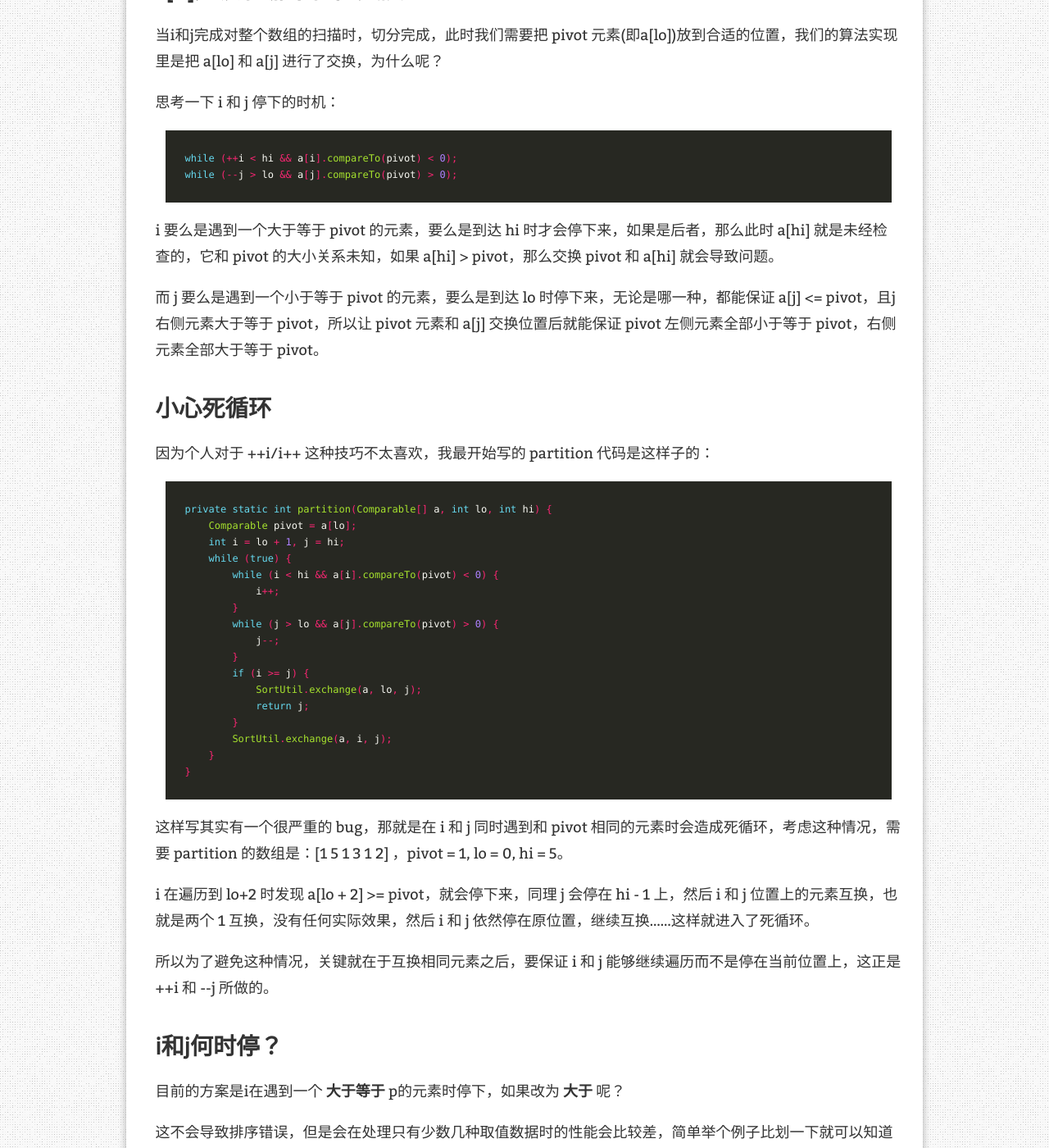
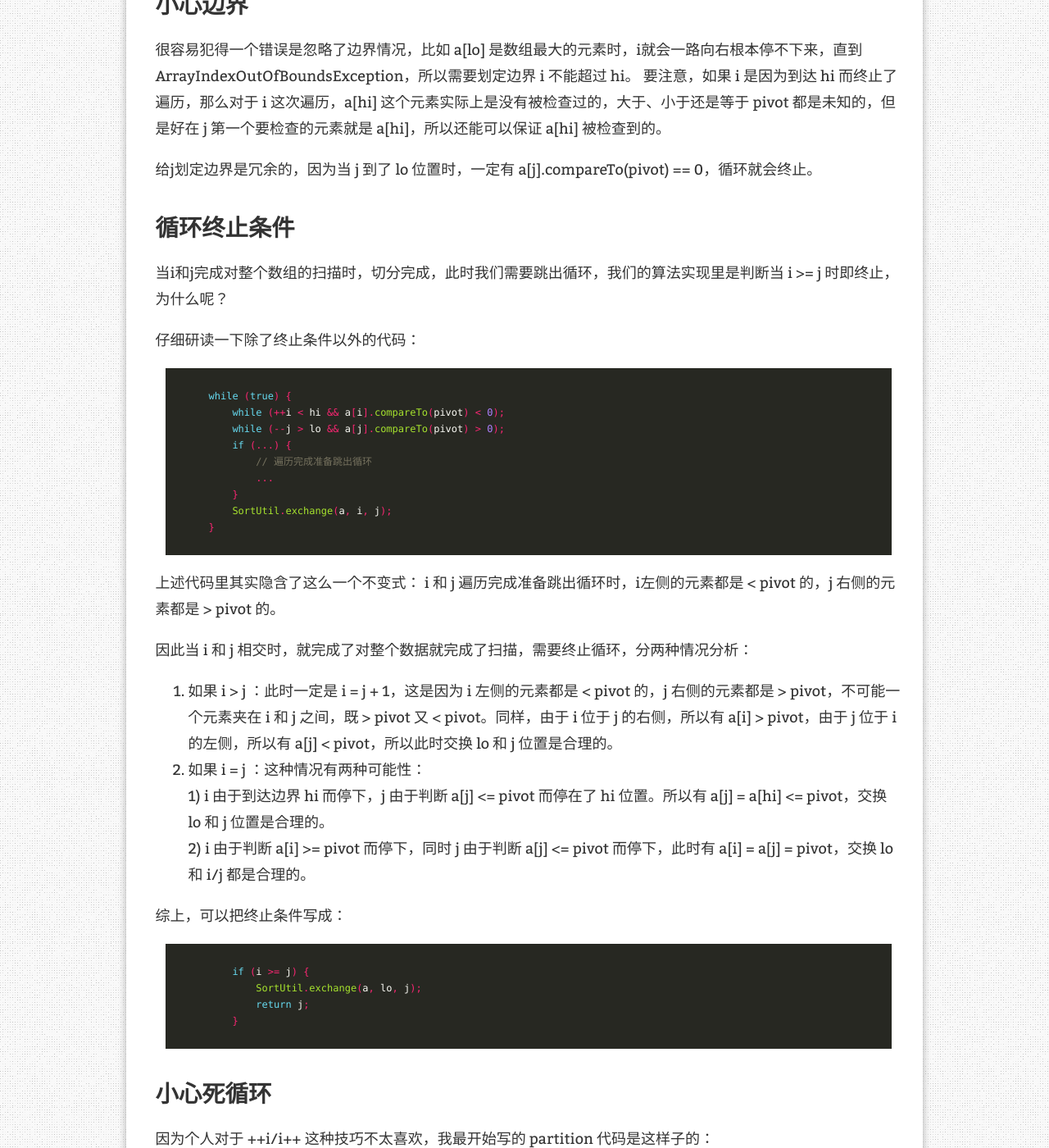
Before and after one commit to MuyiG/muyig.github.io, a Jekyll site: the page built from _posts/2017-08-26-QuickSort.md, in a window 1280 px wide and 1400 px high, scrolled down 3250 px. Shown: the whole window at 82% size. Built offline with Jekyll 4.4.1, drawn with Linux system fonts in a browser that asks for light colours; nearby versions of some CDN libraries; comment, search, counter and statistics services are not loaded; some of the changed text lies outside the part shown.

Commit message:
QuickSort

````diff
--- a/_posts/2017-08-26-QuickSort.md
+++ b/_posts/2017-08-26-QuickSort.md
@@ -43,8 +43,8 @@
 主要的排序逻辑就是一个简单的递归，所以算法的核心在切分算法 partition 上。
 
 一种切分的思路是这样的：
-1. 选取a[lo]作为切分元素 pivot，用一个指针 i从 lo+1 开始向右遍历数组，遇到一个大于等于 pivot 的元素就停下，再用一个指针 j 从 hi 向左遍历，遇到一个小于等于 pivot 的元素就停下。
-2. 这时候 i 和 j 位置的元素显然是错位的，交换之，这样就保证了 i 左侧的元素都是小于等于 p 的，j右侧的元素都是大于等于 p 的。
+1. 选取 a[lo] 作为切分元素 pivot，用一个指针 i从 lo+1 开始向右遍历数组，遇到一个大于等于 pivot 的元素就停下，再用一个指针 j 从 hi 向左遍历，遇到一个小于等于 pivot 的元素就停下。
+2. 这时候 i 和 j 位置的元素显然是错位的，交换之，这样就保证了 i 左侧的元素都是小于 p 的，j 右侧的元素都是大于 p 的。
 3. 重复步骤 1 和 2 ，直到 i 和 j 相遇（或者某一个指针遍历了全部元素），就表示数组已经切分完毕，此时只需要把 p 和左侧元素的最大值，也即是 a[j] 交换位置即可。
 
 如下是 partition 方法的实现：
@@ -84,23 +84,50 @@
 ```
 这会平白多出了几个 +1 和 -1，略微降低了些可读性，所以最好还是使用 ++i/\-\-j 的方式。
 
-## 小心边界情况
+## < 还是 <= ?
+目前的 i, j 遍历规则是：在不越界的情况下，是只要当前元素 < pivot，i就会递增；同样的，只要当前元素 > pivot，j 就会递减。
+
+如果分别改为 <= 和 >= 呢？
+
+这不会导致排序错误，但是按照书上的说法，这种方式会在处理只有少数几种取值数据时的性能会比较差，可以通过数学证明此时的算法时间复杂度是平方级别（然而我不会。。）。
+
+## 小心边界
 很容易犯得一个错误是忽略了边界情况，比如 a[lo] 是数组最大的元素时，i就会一路向右根本停不下来，直到 ArrayIndexOutOfBoundsException，所以需要划定边界 i 不能超过 hi。
 要注意，如果 i 是因为到达 hi 而终止了遍历，那么对于 i 这次遍历，a[hi] 这个元素实际上是没有被检查过的，大于、小于还是等于 pivot 都是未知的，但是好在 j 第一个要检查的元素就是 a[hi]，所以还能可以保证 a[hi] 被检查到的。
 
 给j划定边界是冗余的，因为当 j 到了 lo 位置时，一定有 a[j].compareTo(pivot) == 0，循环就会终止。
 
-## a[lo]应该和哪个位置交换？
-当i和j完成对整个数组的扫描时，切分完成，此时我们需要把 pivot 元素(即a[lo])放到合适的位置，我们的算法实现里是把 a[lo] 和 a[j] 进行了交换，为什么呢？
+## 循环终止条件
+当i和j完成对整个数组的扫描时，切分完成，此时我们需要跳出循环，我们的算法实现里是判断当 i >= j 时即终止，为什么呢？
 
-思考一下 i 和 j 停下的时机：
+仔细研读一下除了终止条件以外的代码：
 ```java
-while (++i < hi && a[i].compareTo(pivot) < 0);
-while (--j > lo && a[j].compareTo(pivot) > 0);
+    while (true) {
+        while (++i < hi && a[i].compareTo(pivot) < 0);
+        while (--j > lo && a[j].compareTo(pivot) > 0);
+        if (...) {
+            // 遍历完成准备跳出循环
+            ...
+        }
+        SortUtil.exchange(a, i, j);
+    }
 ```
-i 要么是遇到一个大于等于 pivot 的元素，要么是到达 hi 时才会停下来，如果是后者，那么此时 a[hi] 就是未经检查的，它和 pivot 的大小关系未知，如果 a[hi] > pivot，那么交换 pivot 和 a[hi] 就会导致问题。
 
-而 j 要么是遇到一个小于等于 pivot 的元素，要么是到达 lo 时停下来，无论是哪一种，都能保证 a[j] <= pivot，且j右侧元素大于等于 pivot，所以让 pivot 元素和 a[j] 交换位置后就能保证 pivot 左侧元素全部小于等于 pivot，右侧元素全部大于等于 pivot。
+上述代码里其实隐含了这么一个不变式： i 和 j 遍历完成准备跳出循环时，i左侧的元素都是 < pivot 的，j 右侧的元素都是 > pivot 的。
+
+因此当 i 和 j 相交时，就完成了对整个数据就完成了扫描，需要终止循环，分两种情况分析：
+1. 如果 i > j ：此时一定是 i = j + 1，这是因为 i 左侧的元素都是 < pivot 的，j 右侧的元素都是 > pivot，不可能一个元素夹在 i 和 j 之间，既 > pivot 又 < pivot。同样，由于 i 位于 j 的右侧，所以有 a[i] > pivot，由于 j 位于 i 的左侧，所以有 a[j] < pivot，所以此时交换 lo 和 j 位置是合理的。
+2. 如果 i = j ：这种情况有两种可能性：
+    1) i 由于到达边界 hi 而停下，j 由于判断 a[j] <= pivot 而停在了 hi 位置。所以有 a[j] = a[hi] <= pivot，交换 lo 和 j 位置是合理的。
+    2) i 由于判断 a[i] >= pivot 而停下，同时 j 由于判断 a[j] <= pivot 而停下，此时有 a[i] = a[j] = pivot，交换 lo 和 i/j 都是合理的。
+
+综上，可以把终止条件写成：
+```java
+        if (i >= j) {
+            SortUtil.exchange(a, lo, j);
+            return j;
+        }
+```
 
 ## 小心死循环
 因为个人对于 ++i/i++ 这种技巧不太喜欢，我最开始写的 partition 代码是这样子的：
@@ -127,13 +154,17 @@
 
 i 在遍历到 lo+2 时发现 a[lo + 2] >= pivot，就会停下来，同理 j 会停在 hi - 1 上，然后 i 和 j 位置上的元素互换，也就是两个 1 互换，没有任何实际效果，然后 i 和 j 依然停在原位置，继续互换……这样就进入了死循环。
 
-所以为了避免这种情况，关键就在于互换相同元素之后，要保证 i 和 j 能够继续遍历而不是停在当前位置上，这正是 ++i 和 \-\-j 所做的。
-
-## i和j何时停？
-目前的方案是i在遇到一个 **大于等于** p的元素时停下，如果改为 **大于** 呢？
-
-这不会导致排序错误，但是会在处理只有少数几种取值数据时的性能会比较差，简单举个例子比划一下就可以知道此时的算法性能会比较差，可以通过数学证明此时的算法时间复杂度是平方级别（然而我不会。。）。
-
+所以为了避免这种情况，关键就在于互换相同元素之后，要保证 i 和 j 能够继续遍历而不是停在当前位置上，最后一行做出如下修改即可：
+```java
+private static int partition(Comparable[] a, int lo, int hi) {
+    Comparable pivot = a[lo];
+    int i = lo + 1, j = hi;
+    while (true) {
+        ...
+        SortUtil.exchange(a, i++, j--);
+    }
+}
+```
 
 # 特性分析
 快速排序的性能取决于切分的效率。如果每次正好从中间切分，可以通过数学证明时间复杂度是 O(NlgN)，但是实际中的数据未必如此完美，根据概率统计的运行时间一般在 1.39NlgN 左右。
````
Also changed, not shown: other parts of _posts/2017-08-26-QuickSort.md (+1 -1 lines), _posts/2018-07-25-Binary-Search.md (+1 -1 lines).
